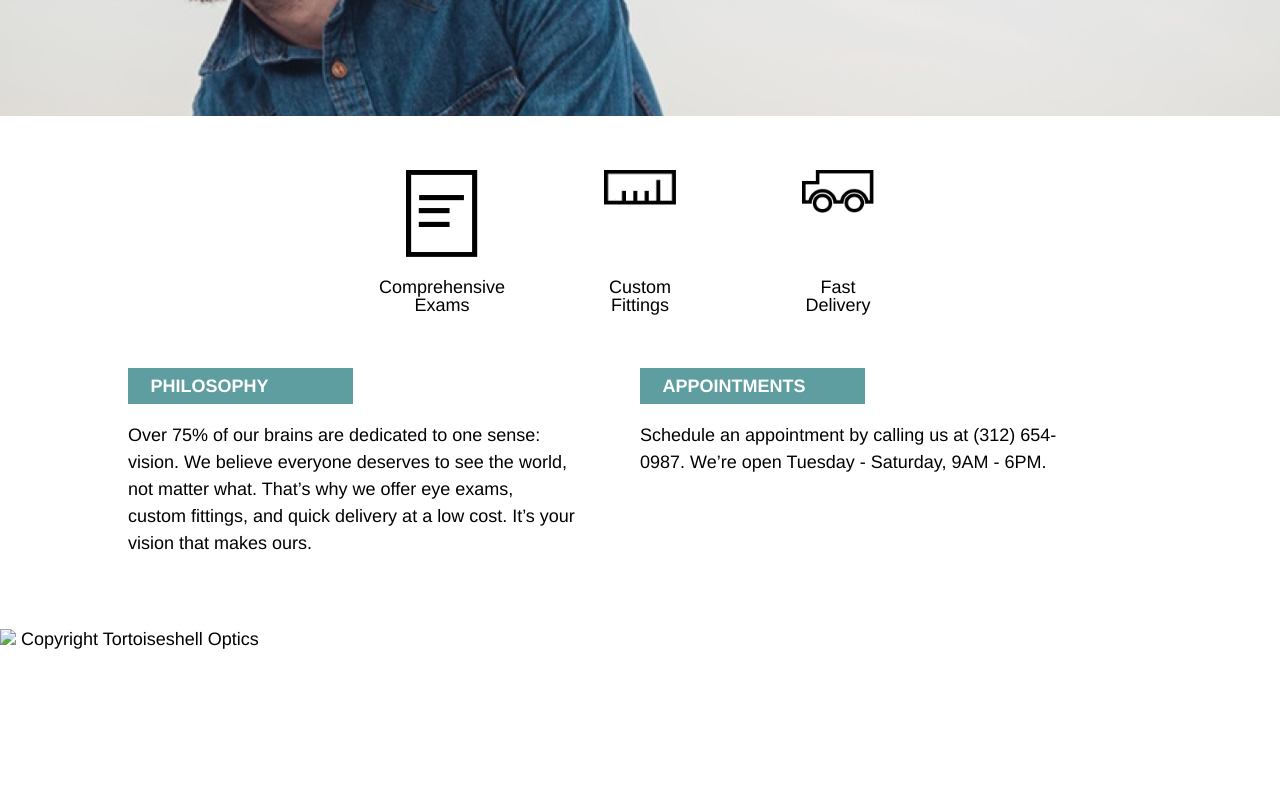
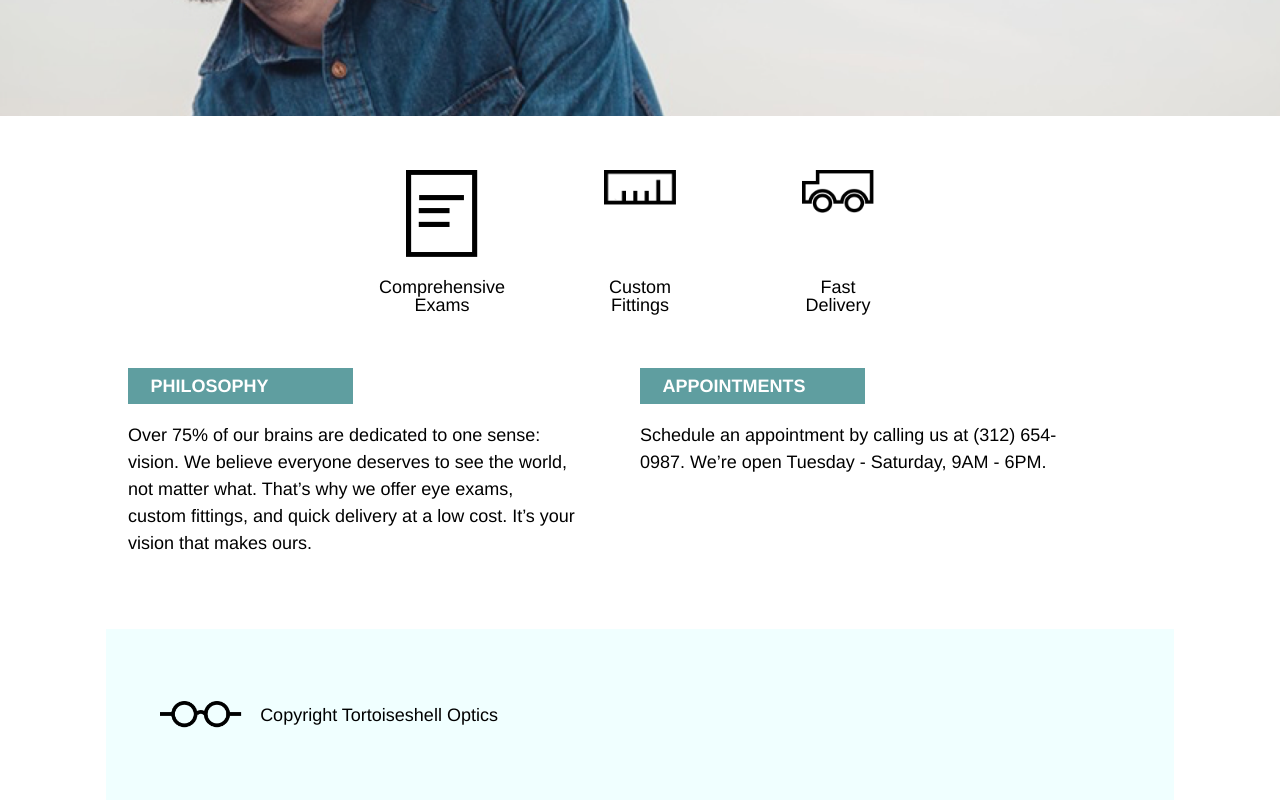
Before and after one commit to cornopaez/codecademy-tortoiseshell, a plain HTML site: page index.html in a window 1280 px wide. Shown: the part 424-1224 px from the top of the page. Before the commit the page ends 1073 px from the top, so only its background shows below. Drawn offline with Linux system fonts and the light colour scheme.

Commit message:
Added styling for footer.

```diff
--- a/index.html
+++ b/index.html
@@ -68,9 +68,11 @@
 		</div>
 	</div>
 	<footer>
-		<div class="footer-logo">
-			<img src="#">
-			<span>Copyright Tortoiseshell Optics</span>
+		<div class="container">
+			<div class="footer-logo">
+				<img src="resources/logo-black.png">
+				<span>Copyright Tortoiseshell Optics</span>
+			</div>
 		</div>
 	</footer>
 </body>
--- a/resources/style.css
+++ b/resources/style.css
@@ -32,7 +32,7 @@ html {
 /*Logo*/
 
 .logo {
-	display: inherit;
+	display: flex;
 }
 
 .logo img {
@@ -134,3 +134,27 @@ html {
 .details .item .text {
 	line-height: 1.5;
 }
+
+/*Footer
+-------------------------------------------------*/
+
+footer .container {
+	max-width: 960px;
+	margin: 0 auto;
+	background: azure;
+	padding: 4rem 3rem;
+}
+
+.footer-logo {
+	display: flex;
+}
+
+.footer-logo img {
+	height: 1.5rem;
+}
+
+.footer-logo span {
+	padding-left: 1rem;
+	display: inherit;
+	align-items: center;
+}
```
